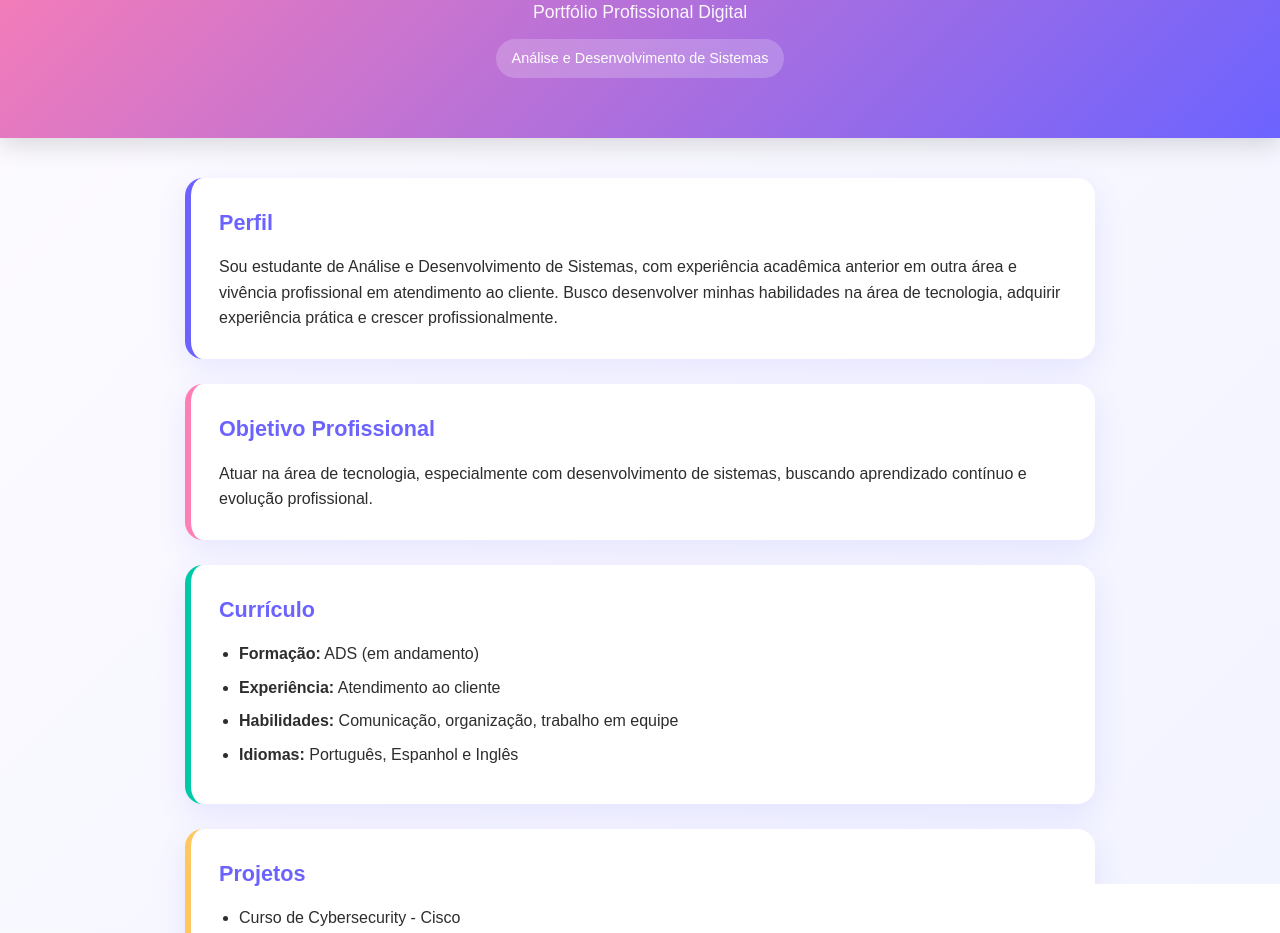
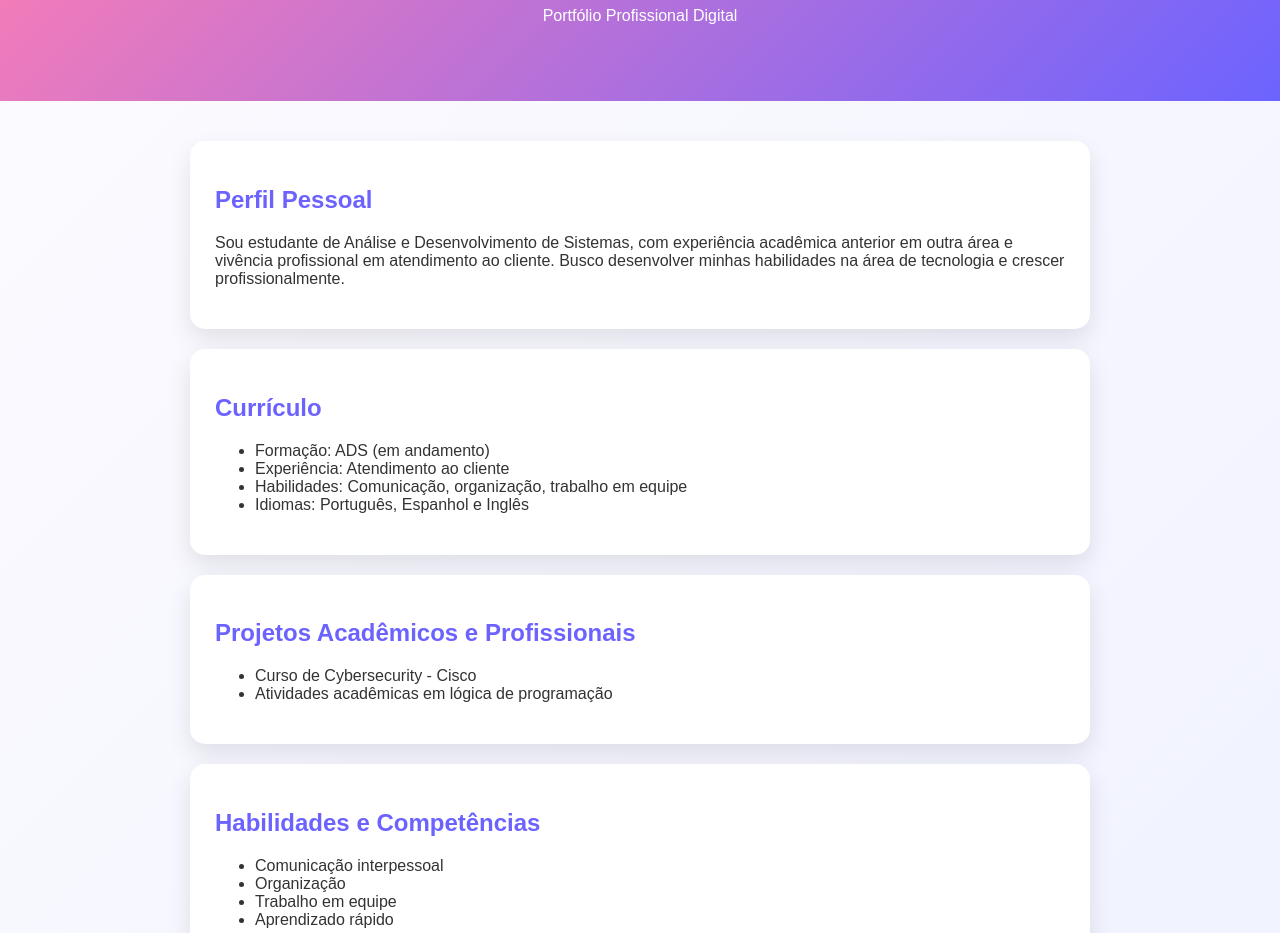
Before and after one commit to sophiarezende/portfolioHUB, a plain HTML site: page index.html in a window 1280 px wide. Shown: the part 133-1066 px from the top of the page. Drawn offline with Linux system fonts and the light colour scheme.

Commit message:
Update index.html

```diff
--- a/index.html
+++ b/index.html
@@ -6,17 +6,11 @@
   <title>portfolioHUB - Sophia Rezende</title>
 
   <style>
-    * {
+    body {
+      font-family: Arial;
       margin: 0;
-      padding: 0;
-      box-sizing: border-box;
-    }
-
-    body {
-      font-family: Arial, sans-serif;
       background: linear-gradient(135deg, #fdfbff, #eef1ff);
-      color: #2d2d2d;
-      line-height: 1.6;
+      color: #333;
     }
 
     header {
@@ -24,171 +18,88 @@
       color: white;
       text-align: center;
       padding: 60px 20px;
-      box-shadow: 0 6px 25px rgba(0,0,0,0.15);
-    }
-
-    header h1 {
-      font-size: 2.4rem;
-      margin-bottom: 10px;
-      letter-spacing: 1px;
-    }
-
-    header p {
-      font-size: 1.1rem;
-      opacity: 0.95;
-    }
-
-    .highlight {
-      display: inline-block;
-      margin-top: 12px;
-      background: rgba(255,255,255,0.2);
-      padding: 8px 16px;
-      border-radius: 999px;
-      font-size: 0.9rem;
     }
 
     .container {
-      max-width: 950px;
-      margin: 40px auto;
-      padding: 0 20px;
+      max-width: 900px;
+      margin: auto;
+      padding: 20px;
     }
 
     .card {
       background: white;
-      margin-bottom: 25px;
-      padding: 28px;
-      border-radius: 18px;
-      box-shadow: 0 10px 30px rgba(108, 99, 255, 0.12);
-      border-left: 6px solid #6c63ff;
-      transition: transform 0.2s ease, box-shadow 0.2s ease;
-    }
-
-    .card:nth-child(2) { border-left-color: #ff7eb3; }
-    .card:nth-child(3) { border-left-color: #00c9a7; }
-    .card:nth-child(4) { border-left-color: #ffc75f; }
-    .card:nth-child(5) { border-left-color: #6c63ff; }
-    .card:nth-child(6) { border-left-color: #ff7eb3; }
-    .card:nth-child(7) { border-left-color: #00c9a7; }
-
-    .card:hover {
-      transform: translateY(-4px);
-      box-shadow: 0 15px 35px rgba(0,0,0,0.15);
+      margin: 20px 0;
+      padding: 25px;
+      border-radius: 15px;
+      box-shadow: 0 10px 25px rgba(0,0,0,0.1);
     }
 
     h2 {
       color: #6c63ff;
-      margin-bottom: 14px;
-      font-size: 1.35rem;
-    }
-
-    ul {
-      padding-left: 20px;
-    }
-
-    li {
-      margin-bottom: 8px;
     }
 
     a {
       color: #ff4d8d;
+      font-weight: bold;
       text-decoration: none;
-      font-weight: bold;
-    }
-
-    a:hover {
-      text-decoration: underline;
-    }
-
-    footer {
-      text-align: center;
-      padding: 30px 20px 40px;
-      color: #666;
-      font-size: 0.95rem;
-    }
-
-    @media (max-width: 700px) {
-      header h1 {
-        font-size: 2rem;
-      }
-
-      .card {
-        padding: 22px;
-      }
     }
   </style>
 </head>
+
 <body>
 
 <header>
   <h1>SOPHIA REZENDE</h1>
   <p>Portfólio Profissional Digital</p>
-    <div class="highlight">Análise e Desenvolvimento de Sistemas</div>
 </header>
 
 <div class="container">
 
-    <section class="card">
-      <h2>Perfil</h2>
-      <p>
-        Sou estudante de Análise e Desenvolvimento de Sistemas, com experiência acadêmica anterior em outra área e vivência profissional em atendimento ao cliente. Busco desenvolver minhas habilidades na área de tecnologia, adquirir experiência prática e crescer profissionalmente.
-      </p>
-    </section>
+  <div class="card">
+    <h2>Perfil Pessoal</h2>
+    <p>Sou estudante de Análise e Desenvolvimento de Sistemas, com experiência acadêmica anterior em outra área e vivência profissional em atendimento ao cliente. Busco desenvolver minhas habilidades na área de tecnologia e crescer profissionalmente.</p>
+  </div>
 
-    <section class="card">
-      <h2>Objetivo Profissional</h2>
-      <p>
-        Atuar na área de tecnologia, especialmente com desenvolvimento de sistemas, buscando aprendizado contínuo e evolução profissional.
-      </p>
-    </section>
-
-    <section class="card">
+  <div class="card">
     <h2>Currículo</h2>
     <ul>
-        <li><strong>Formação:</strong> ADS (em andamento)</li>
-        <li><strong>Experiência:</strong> Atendimento ao cliente</li>
-        <li><strong>Habilidades:</strong> Comunicação, organização, trabalho em equipe</li>
-        <li><strong>Idiomas:</strong> Português, Espanhol e Inglês</li>
+      <li>Formação: ADS (em andamento)</li>
+      <li>Experiência: Atendimento ao cliente</li>
+      <li>Habilidades: Comunicação, organização, trabalho em equipe</li>
+      <li>Idiomas: Português, Espanhol e Inglês</li>
     </ul>
-    </section>
+  </div>
 
-    <section class="card">
-      <h2>Projetos</h2>
+  <div class="card">
+    <h2>Projetos Acadêmicos e Profissionais</h2>
     <ul>
       <li>Curso de Cybersecurity - Cisco</li>
       <li>Atividades acadêmicas em lógica de programação</li>
     </ul>
-    </section>
+  </div>
 
-    <section class="card">
-      <h2>Habilidades</h2>
+  <div class="card">
+    <h2>Habilidades e Competências</h2>
     <ul>
       <li>Comunicação interpessoal</li>
       <li>Organização</li>
       <li>Trabalho em equipe</li>
       <li>Aprendizado rápido</li>
     </ul>
-    </section>
+  </div>
 
-    <section class="card">
-      <h2>Diferenciais</h2>
-      <ul>
-        <li>Facilidade de aprendizado</li>
-        <li>Boa adaptação</li>
-        <li>Comprometimento</li>
-      </ul>
-    </section>
+  <div class="card">
+    <h2>Recomendações e Testemunhos</h2>
+    <p>Atualmente em formação acadêmica. Espaço reservado para futuras recomendações de professores e supervisores.</p>
+  </div>
 
-    <section class="card">
+  <div class="card">
     <h2>Contato</h2>
-      <p><strong>Email:</strong> sophia.rezende@sempreceub.com</p>
-      <p><strong>LinkedIn:</strong> <a href="https://www.linkedin.com/in/sophia-rezende-304a073a2" target="_blank">Meu LinkedIn</a></p>
-    </section>
+    <p>Email: sophia.rezende@sempreceub.com</p>
+    <p>LinkedIn: <a href="https://www.linkedin.com/in/sophia-rezende-304a073a2" target="_blank">Meu LinkedIn</a></p>
+  </div>
 
 </div>
 
-  <footer>
-    © 2026 Sophia Rezende
-  </footer>
-
 </body>
 </html>
```
Lines whose indentation alone changed are shown as unchanged.
